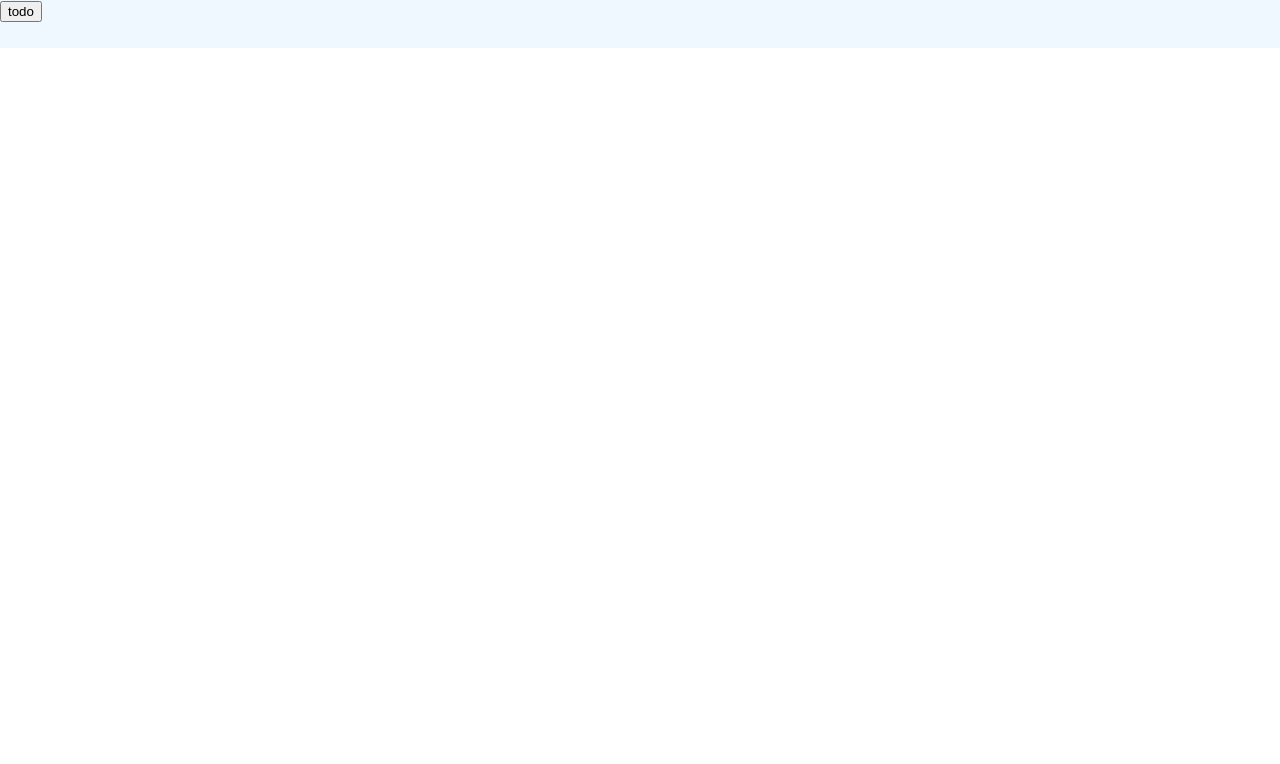
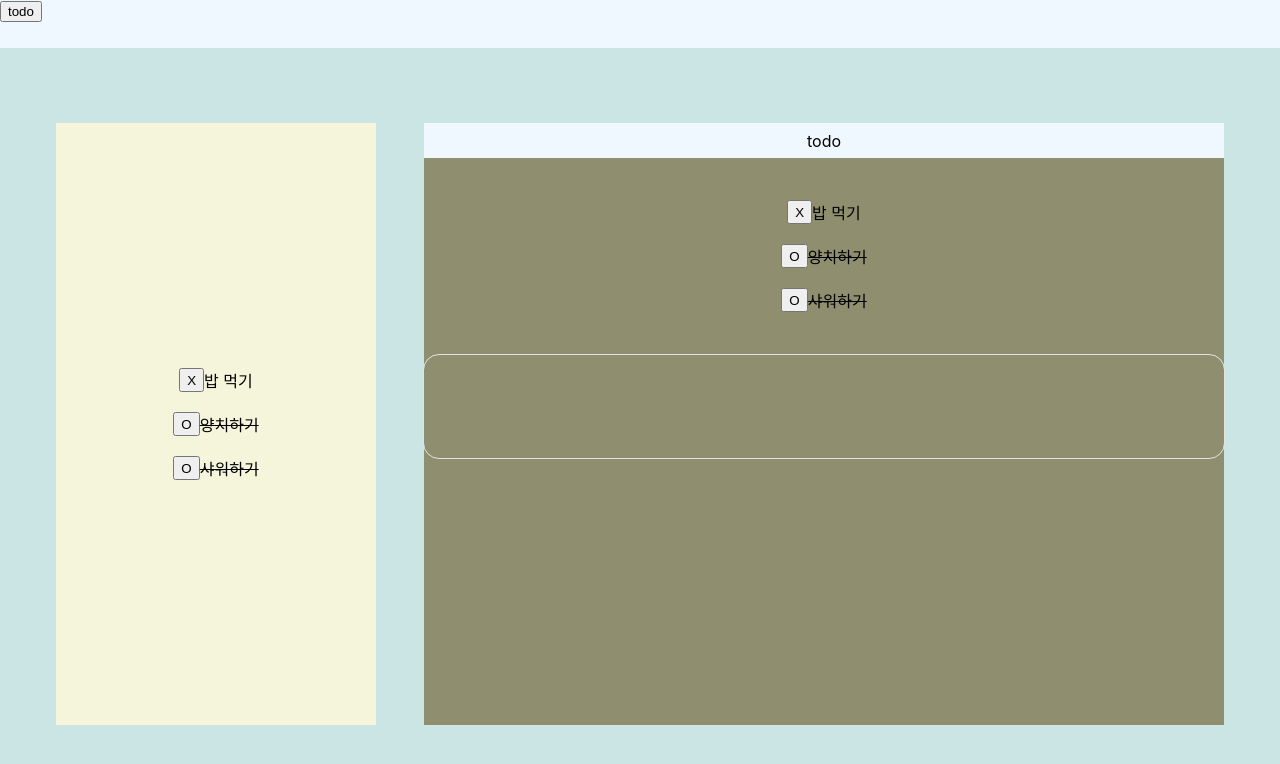
Before and after one commit to euniiiing/metudy, a React (Create React App) app in the folder client/: page /lookback in a window 1280 px wide. Before the commit this address had no page. Shown: the top 764 px of the page. Built offline with nearby package versions, Linux system fonts and the light colour scheme.

Commit message:
회고 작성 페이지

```diff
--- a/client/src/App.tsx
+++ b/client/src/App.tsx
@@ -1,13 +1,14 @@
-import React, { useState } from "react";
+import React from "react";
 import { RecoilRoot } from "recoil";
 import { ThemeProvider } from "styled-components";
+import { BrowserRouter, Route, Routes } from "react-router-dom";
 
 import Main from "@pages/Main";
 import Feeds from "@pages/Feeds";
-import { BrowserRouter, Route, Routes } from "react-router-dom";
+import LookBack from "@/pages/LookBack";
+import MainLayout from "@/components/layouts/MainLayout";
 import Header from "@/components/header/Header";
 import theme from "@/style/theme";
-import MainLayout from "./components/layouts/MainLayout";
 
 function App() {
     return (
@@ -19,6 +20,7 @@ function App() {
                         <Routes>
                             <Route path="/" element={<Main />} />
                             <Route path="/feeds/*" element={<Feeds />} />
+                            <Route path="/lookback/*" element={<LookBack />} />
                         </Routes>
                     </BrowserRouter>
                 </MainLayout>
--- a/client/src/api/feeds/get-my-posts.ts
+++ b/client/src/api/feeds/get-my-posts.ts
@@ -5,9 +5,10 @@ export const getMyPosts = selector({
     key: "myPosts/get",
     get: async ({ get }) => {
         try {
-            const { data } = await axios.get("http://localhost:8080/posts");
-            console.log(data);
-            return data;
+            // const { data } = await axios.get("http://localhost:8080/posts");
+            // console.log(data);
+            // return data;
+            return [];
         } catch (err) {
             throw err;
         }
--- /dev/null
+++ b/client/src/pages/LookBack.tsx
@@ -0,0 +1,48 @@
+import PostingForm, { BlockData } from "@/components/feeds/PostingForm";
+import { TodoList } from "@/components/todo/TodoList";
+import React from "react";
+import styled from "styled-components";
+
+const LookBack = () => {
+    return (
+        <StyledLookBack>
+            <StyledTodo>
+                <TodoList
+                    haveProgressButton={false}
+                    setBlocksData={function (value: React.SetStateAction<BlockData[]>): void {
+                        throw new Error("Function not implemented.");
+                    }}
+                />
+            </StyledTodo>
+            <StyledEditor>
+                <PostingForm />
+            </StyledEditor>
+        </StyledLookBack>
+    );
+};
+
+const StyledLookBack = styled.div`
+    background-color: #cbe5e5;
+    box-sizing: border-box;
+    width: 100%;
+    height: 100%;
+    display: flex;
+    justify-content: center;
+    align-items: center;
+    padding-top: 3em;
+`;
+
+const StyledTodo = styled.div`
+    width: 20em;
+    height: 80%;
+    background-color: beige;
+`;
+
+const StyledEditor = styled.div`
+    width: 50em;
+    min-height: 80%;
+    margin-left: 3em;
+    background-color: #8f8f6f;
+`;
+
+export default LookBack;
```
